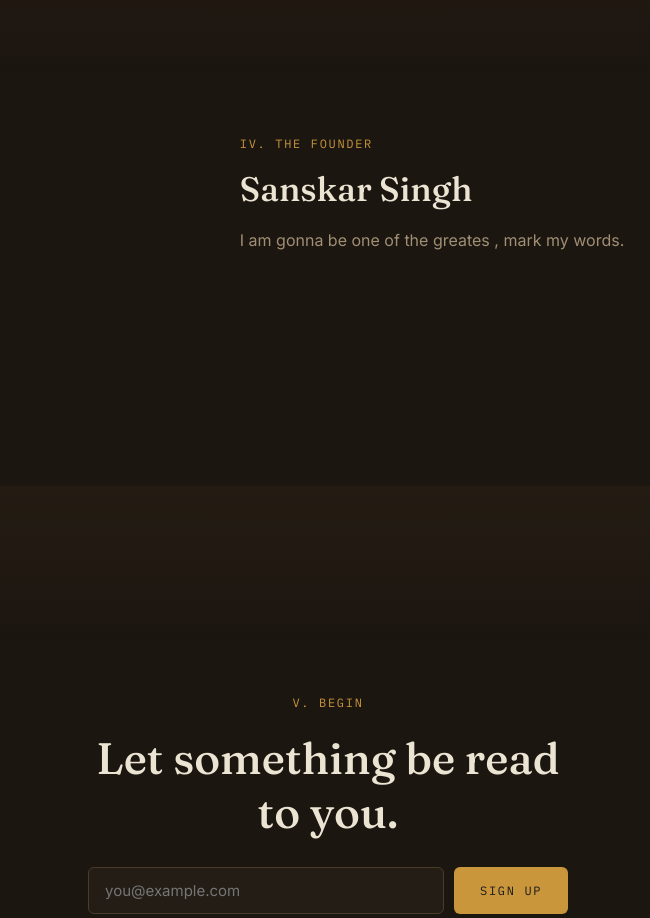
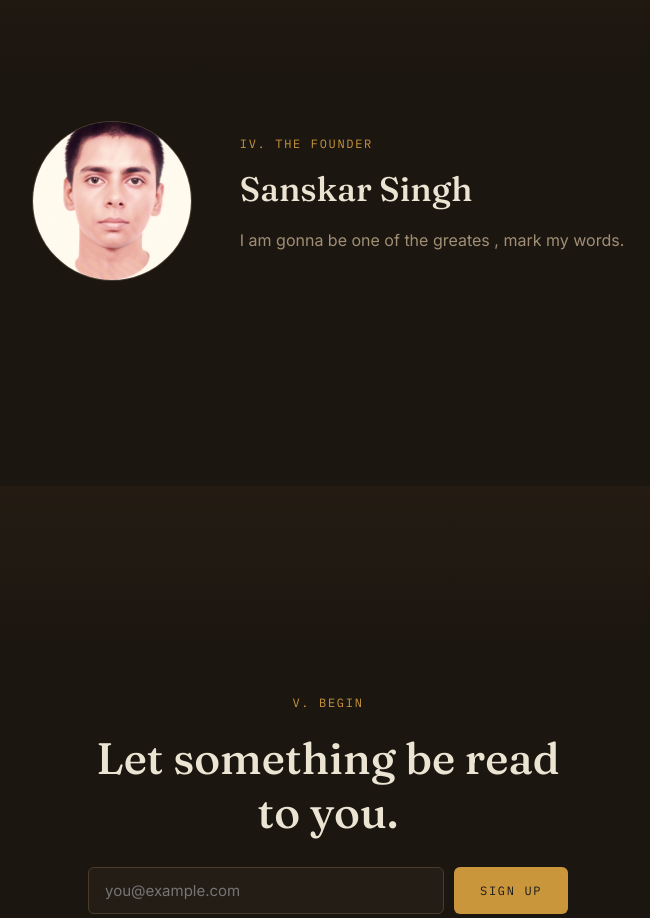
Before and after one commit to sanskarontherun/divinity-landing, a Next.js app: page / in a window 1280 px wide. Shown: the part 2980-3898 px from the top of the page, without its empty margins (312-962 px from the left). Built offline with nearby package versions, Linux system fonts and the light colour scheme.

Commit message:
Update founder photo with Image component and error handling
Replaced img tag with Image component and added error handling.

```diff
--- a/components/Founder.tsx
+++ b/components/Founder.tsx
@@ -47,6 +47,7 @@ export default function Founder() {
         }}
       >
         <div
+          ref={photoRef}
           className="founder-photo-mask"
           style={{
             width: 160,
@@ -59,17 +60,20 @@ export default function Founder() {
           }}
         >
 
-            <img
-  src="/images/founder.jpg"
-  alt="Sanskar Singh"
-  width={320}
-  height={320}
-  style={{
-    width: "100%",
-    height: "100%",
-    objectFit: "cover",
-    display: "block",
-  }}
+            <Image
+src="/images/founder.jpg"
+alt="Sanskar Singh, founder of Divinity"
+width={320}
+height={320}
+style={{ width: "100%", height: "100%", objectFit: "cover" }}
+// ---------- DEBUG ADDITIONS START HERE ----------
+onError={(e) => {
+console.error("Image failed to load. Check path:", e.currentTarget.src);
+// Optional: Show a fallback text/color so you know it's a path issue
+e.currentTarget.style.backgroundColor = "#ffcccc";
+}}
+onLoad={() => console.log("Image loaded successfully!")}
+// ---------- DEBUG ADDITIONS END HERE ----------
 />
         </div>
 
```
